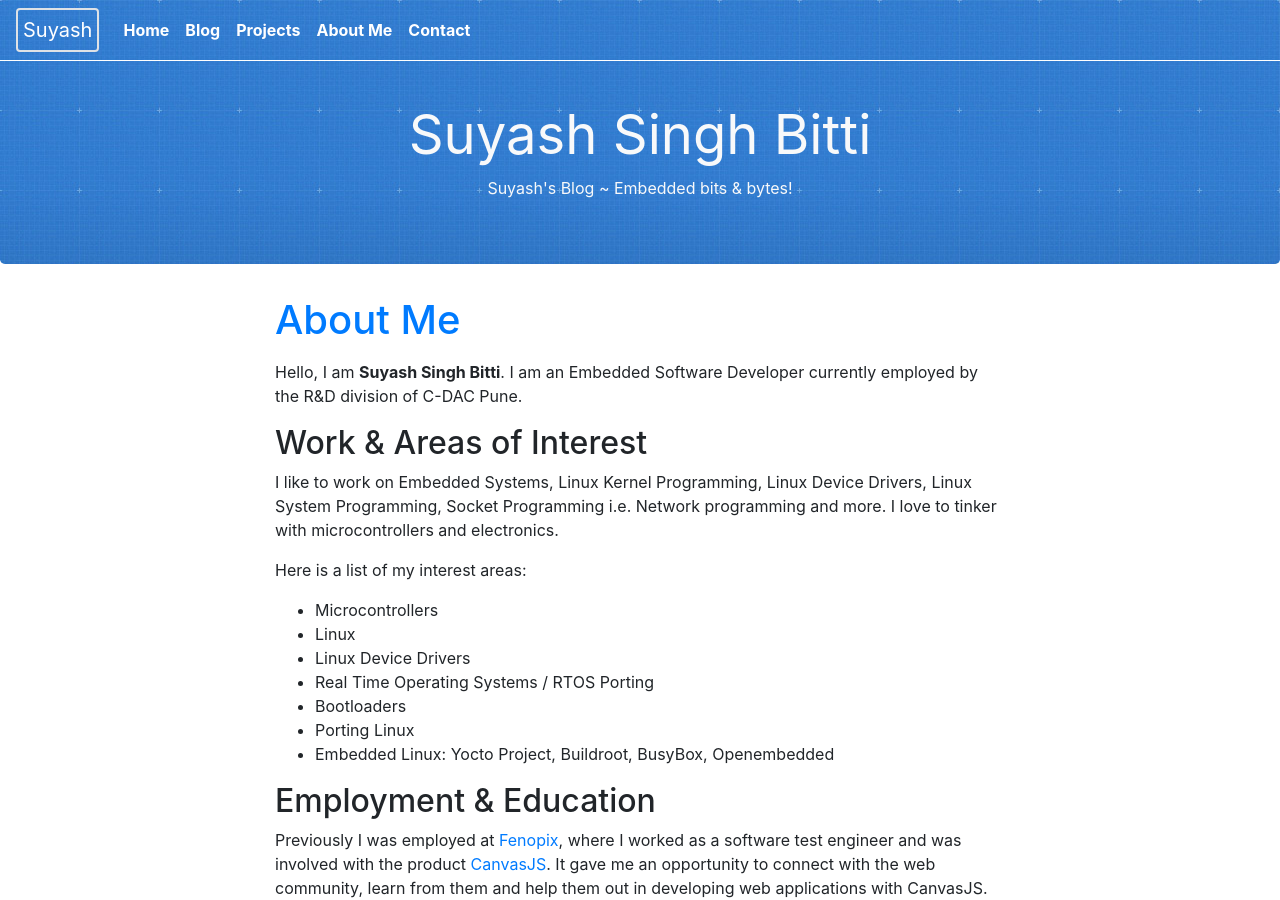
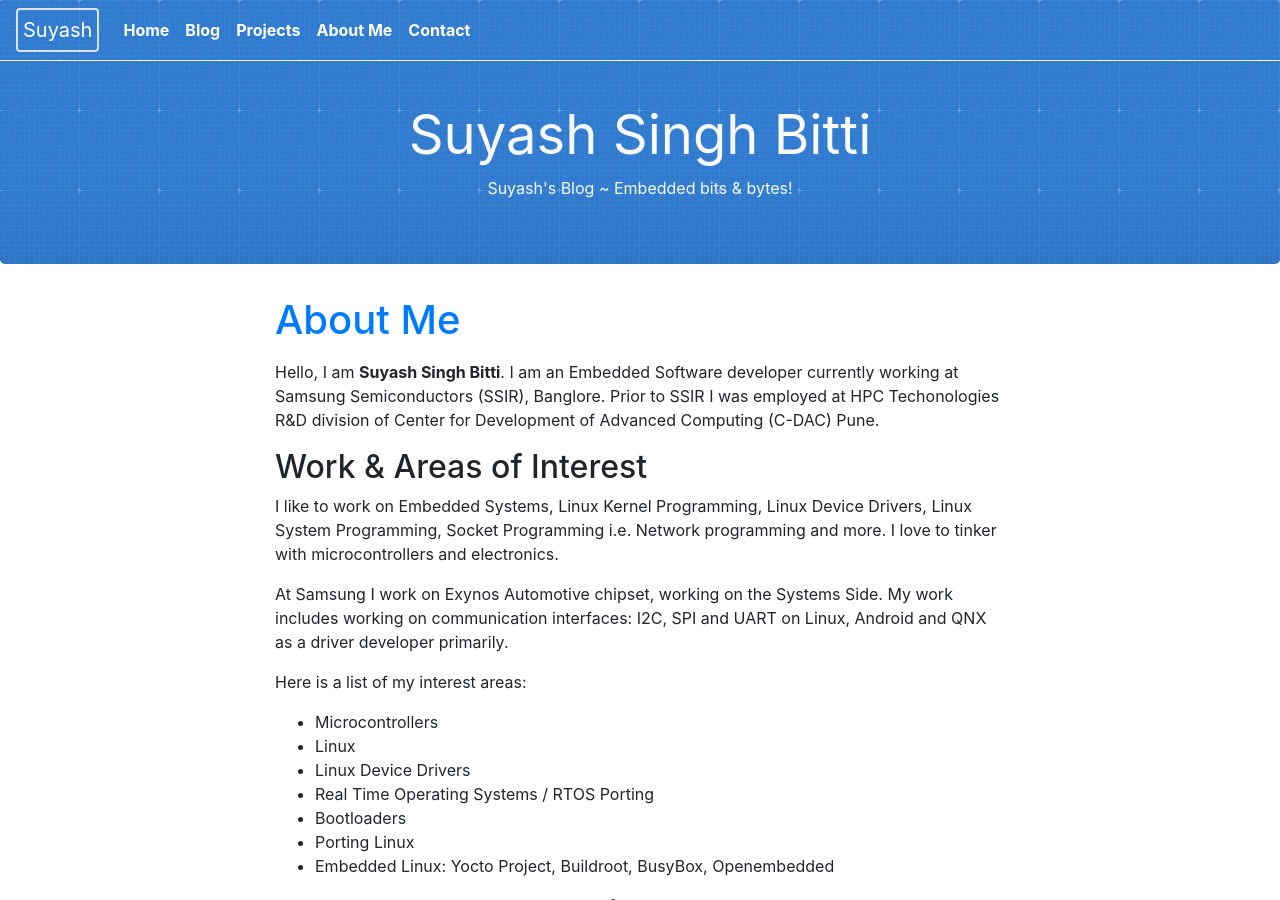
Before and after one commit to suyashsingh/suyashsingh.github.io, a Jekyll site: the page built from about.md, in a window 1280 px wide and 900 px high. Built offline with Jekyll 4.4.1, drawn with Linux system fonts in a browser that asks for light colours.

Commit message:
updated about:wq
Signed-off-by: Suyash <in.suyash@gmail.com>

```diff
--- a/about.md
+++ b/about.md
@@ -4,14 +4,19 @@ description: I am Suyash Singh Bitti, an Embedded Developer working at CDAC Pune
 layout: default
 order: 4
 ---
+Hello, I am <strong>Suyash Singh Bitti</strong>. I am an Embedded Software developer currently working at
+Samsung Semiconductors (SSIR), Banglore. Prior to SSIR I was employed at HPC Techonologies R&D division
+of Center for Development of Advanced Computing (C-DAC) Pune.
 
-Hello, I am <strong>Suyash Singh Bitti</strong>. I am an Embedded Software Developer currently employed
-by the R&D division of C-DAC Pune.
 
 ## Work & Areas of Interest
 I like to work on Embedded Systems, Linux Kernel Programming, Linux Device Drivers,
 Linux System Programming, Socket Programming i.e. Network programming and more. I love to
 tinker with microcontrollers and electronics.
+
+At Samsung I work on Exynos Automotive chipset, working on the Systems Side. My work includes
+working on communication interfaces: I2C, SPI and UART on Linux, Android and QNX as a driver
+developer primarily.
 
 Here is a list of my interest areas:
 + Microcontrollers
```
